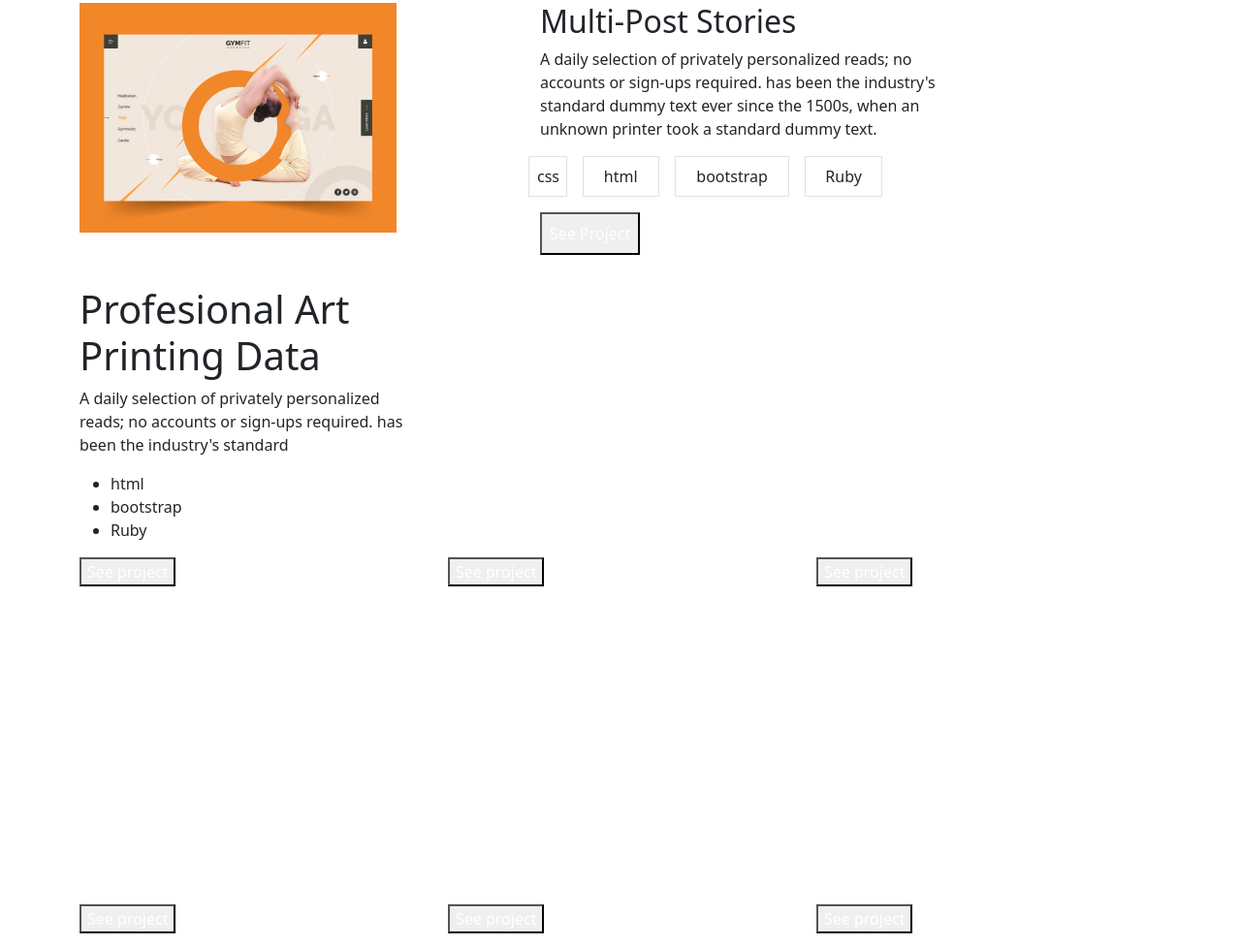
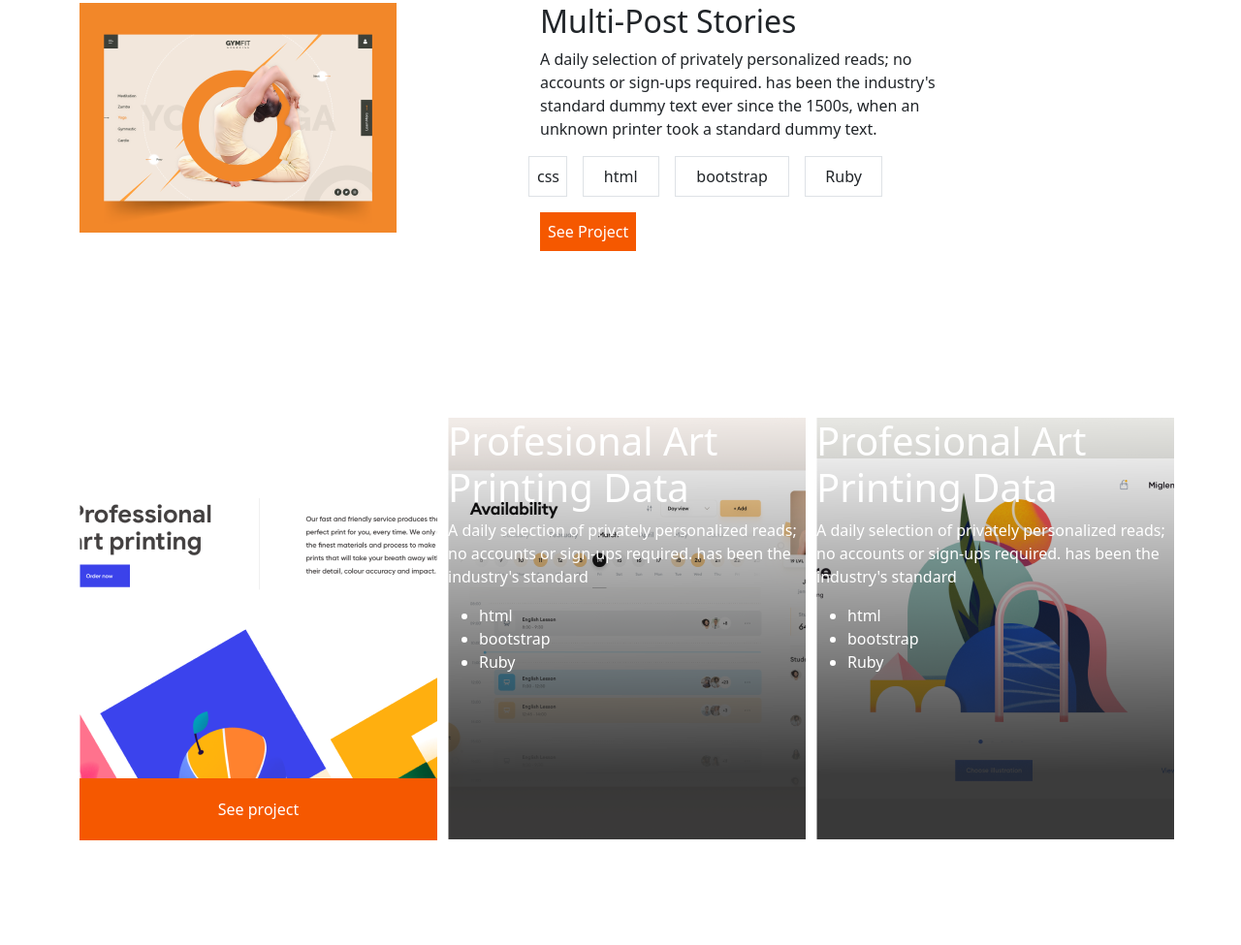
Before and after one commit to samiullah997/Pair-Portfolio, a website: page index.html in a window 1280 px wide. Shown: the part 1045-2020 px from the top of the page at 97% size. Drawn offline with nearby package versions, Linux system fonts and the light colour scheme.

Commit message:
style card

```diff
--- a/style.css
+++ b/style.css
@@ -27,7 +27,7 @@ ul li a {
 .header-container {
     width: 100%;
     height: 870px;
-    background-image: url(./images/header-icon.svg);
+    background-image: url("./images/header-icon.svg");
     background-repeat: no-repeat;
     background-position: right center;
 }
@@ -37,28 +37,98 @@ ul li a {
     height: 100%;
 }
 
-.main-div{
+.main-div {
     padding-top: 300px;
 }
 
-.desc-div{
+.desc-div {
     width: 100px;
     height: 100px;
     margin-left: 40px;
 }
 
-.ul-container{
+.ul-container {
     padding-top: 50px;
 }
 
-.ul-container > ul > li {
+.ul-container>ul>li {
     list-style: none;
 }
 
-.desc-div > h1 {
+.desc-div>h1 {
     color: #f55800;
 }
 
 .heading-title {
-    font-family: 'Crete Round' , sans-serif;
+    font-family: 'Crete Round', sans-serif;
 }
+
+.margin-top {
+
+    padding-top: 60px;
+
+}
+
+.btn-style {
+    background-color: #f55800;
+    border: none;
+
+}
+
+.media-card-1 {
+    background-image: url("./images/media-card-img-1.png");
+    height: 435px;
+    width: 369px;
+}
+
+.media-card-1 .card-post-title{
+    visibility: hidden;
+}
+
+.media-card-1 .supporting-text {
+    visibility: hidden;
+}
+.media-card-1 .post-tags-2 {
+    visibility: hidden;
+}
+.card-button{
+    width: 369px;
+    padding: 20px;
+    margin-top: 92px;
+    background-color: #f55800;
+    border: none;
+
+}
+.media-card-2{
+    background-image: url("./images/media-card-img-2.png");
+    height: 435px;
+    width: 369px;
+}
+
+.media-card-3{
+    background-image: url("./images/media-card-img-3.png");
+    height: 435px;
+    width: 369px;
+}
+
+.media-card-4{
+    background-image: url("./images/media-card-img-1.png");
+    height: 435px;
+    width: 369px;
+}
+.media-card-5{
+    background-image: url("./images/media-card-img-2.png");
+    height: 435px;
+    width: 369px;
+}
+.media-card-6{
+    background-image: url("./images/media-card-img-3.png");
+    height: 435px;
+    width: 369px;
+}
+.btn-hidden{
+    visibility: hidden;
+}
+.post-right-block{
+    margin-top: 140px;
+}
```
